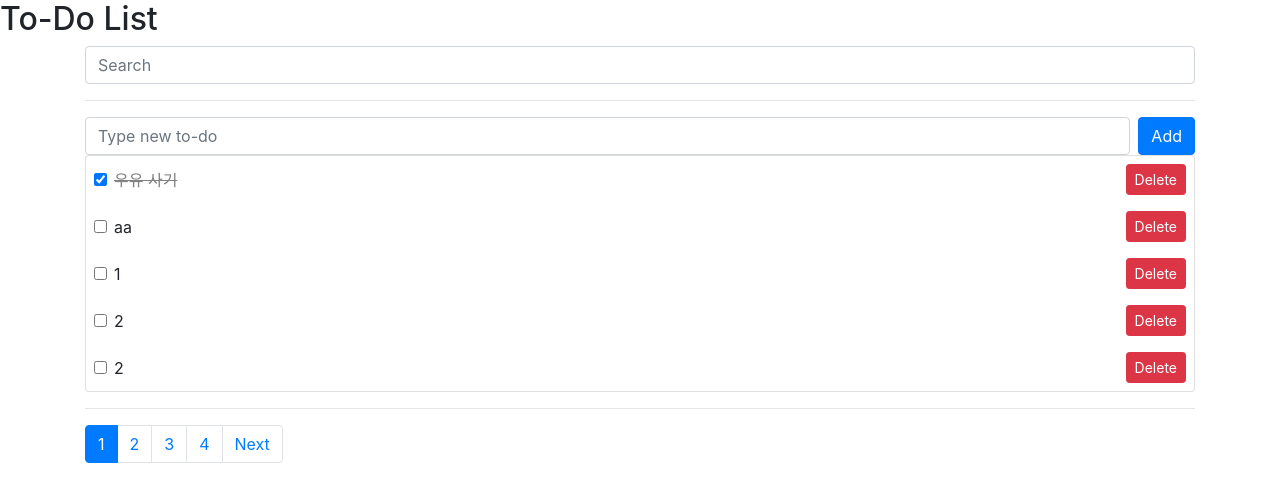
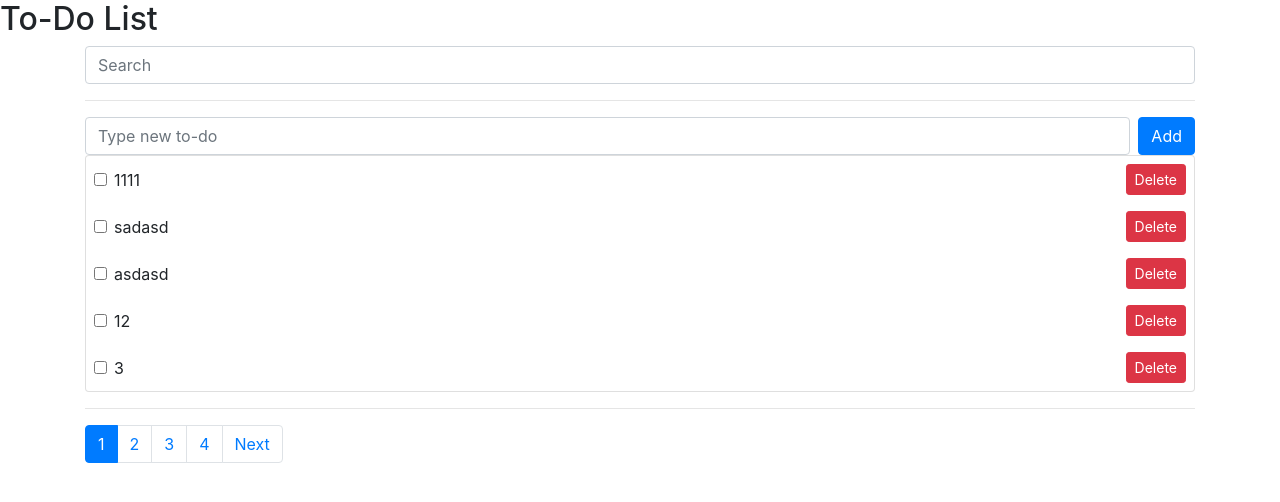
Before and after one commit to KumJungMin/vue3-basic, a Vue app in the folder todolist/: page / in a window 1280 px wide. Shown: the top 502 px of the page. Built offline with nearby package versions, Linux system fonts and the light colour scheme; data requests are answered from the project's data file.

Commit message:
watch + setTimeout으로 throttle 구현

```diff
--- a/todolist/db.json
+++ b/todolist/db.json
@@ -1,15 +1,5 @@
 {
   "todos": [
-    {
-      "subject": "우유 사기",
-      "completed": true,
-      "id": 2
-    },
-    {
-      "subject": "aa",
-      "completed": false,
-      "id": 3
-    },
     {
       "subject": "1",
       "completed": false,
@@ -94,6 +84,21 @@
       "subject": "12",
       "completed": false,
       "id": 20
+    },
+    {
+      "subject": "asdasd",
+      "completed": false,
+      "id": 21
+    },
+    {
+      "subject": "sadasd",
+      "completed": false,
+      "id": 22
+    },
+    {
+      "subject": "1111",
+      "completed": false,
+      "id": 23
     }
   ]
 }
--- a/todolist/src/App.vue
+++ b/todolist/src/App.vue
@@ -6,6 +6,7 @@
       v-model="searchText"
       type="text"
       placeholder="Search"
+      @keyup.enter="searchTodo"
     />
     <hr />
     <TodoSimepleForm @add-todo="addTodo" />
@@ -61,13 +62,13 @@
     const deleteTodo = async (idx) => {
       const id = todos[idx].id;
       await axios.delete(`http://localhost:3000/todos/${id}`);
-      todos.splice(idx, 1);
+      getTodos(1);
     };
 
     const getTodos = async (page = currentPage.value) => {
       currentPage.value = page;
       try {
-        const { data, headers } = await axios.get(`http://localhost:3000/todos?subject_like=${searchText.value}&_page=${page}&_limit=${limit}`);
+        const { data, headers } = await axios.get(`http://localhost:3000/todos?_sort=id&_order=desc&subject_like=${searchText.value}&_page=${page}&_limit=${limit}`);
         Object.assign(todos, data); // reactive의 value를 변경하는 법
         numberOfTodos.value = headers['x-total-count'];
       } catch (e) {
@@ -81,7 +82,7 @@
         subject: todo.subject,
         completed: todo.completed,
       });
-      todos.push(todo);
+      getTodos(1)
     };
     const toggleTodo = async (idx) => {
       const id = todos[idx].id;
@@ -91,9 +92,19 @@
       todos[idx].completed = !todos[idx].completed;
     };
 
+    let timeout = null;
+    const searchTodo =()=> {
+      clearTimeout(timeout);
+      getTodos(1);
+    }
+
     watch(searchText, () => {
-      getTodos(1)
+      clearTimeout(timeout);
+      timeout = setTimeout(() => {
+        getTodos(1);
+      }, 1000)
     })
+
     return {
       todos,
       deleteTodo,
@@ -103,6 +114,7 @@
       numberOfPages,
       currentPage,
       getTodos,
+      searchTodo,
     };
   },
 };
```
